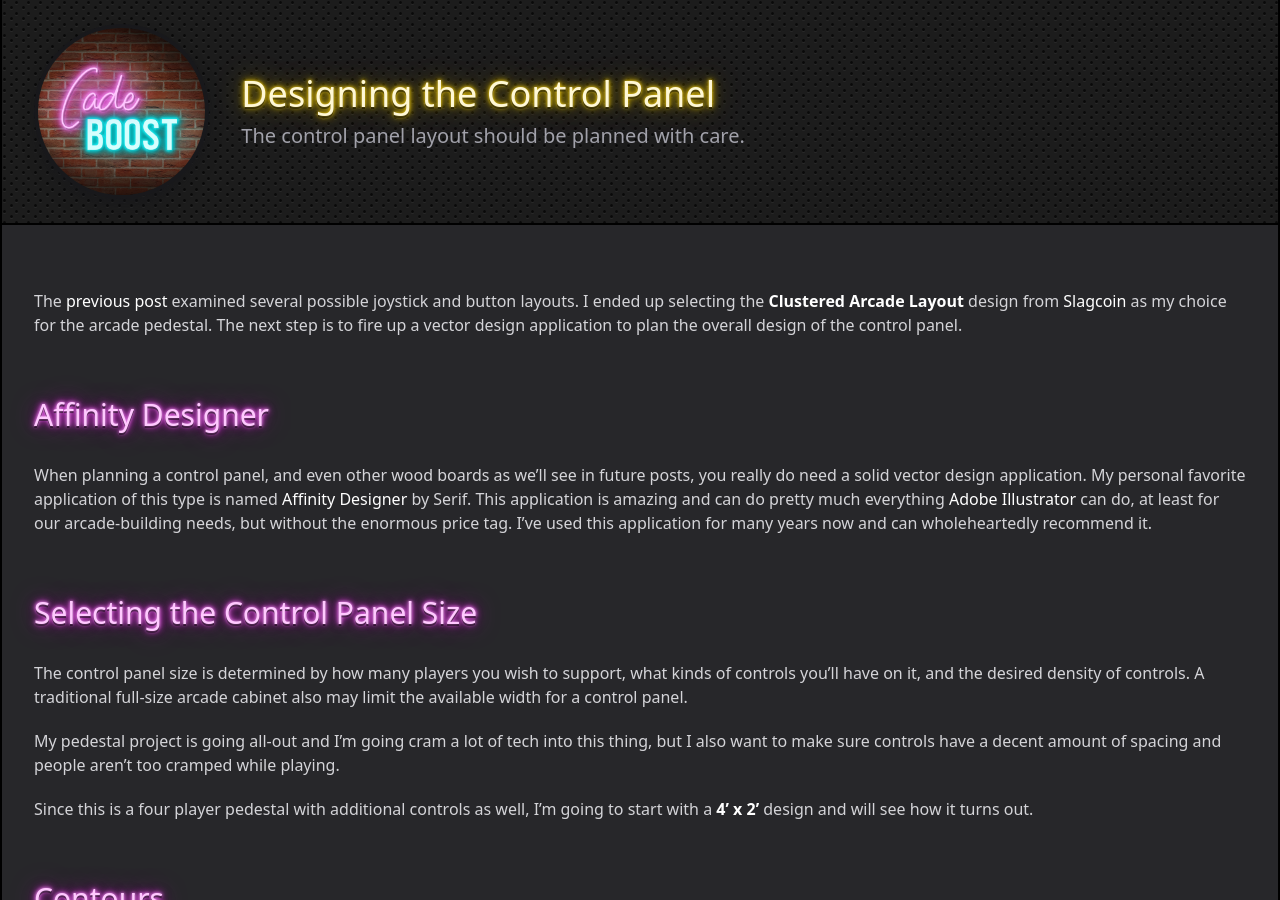
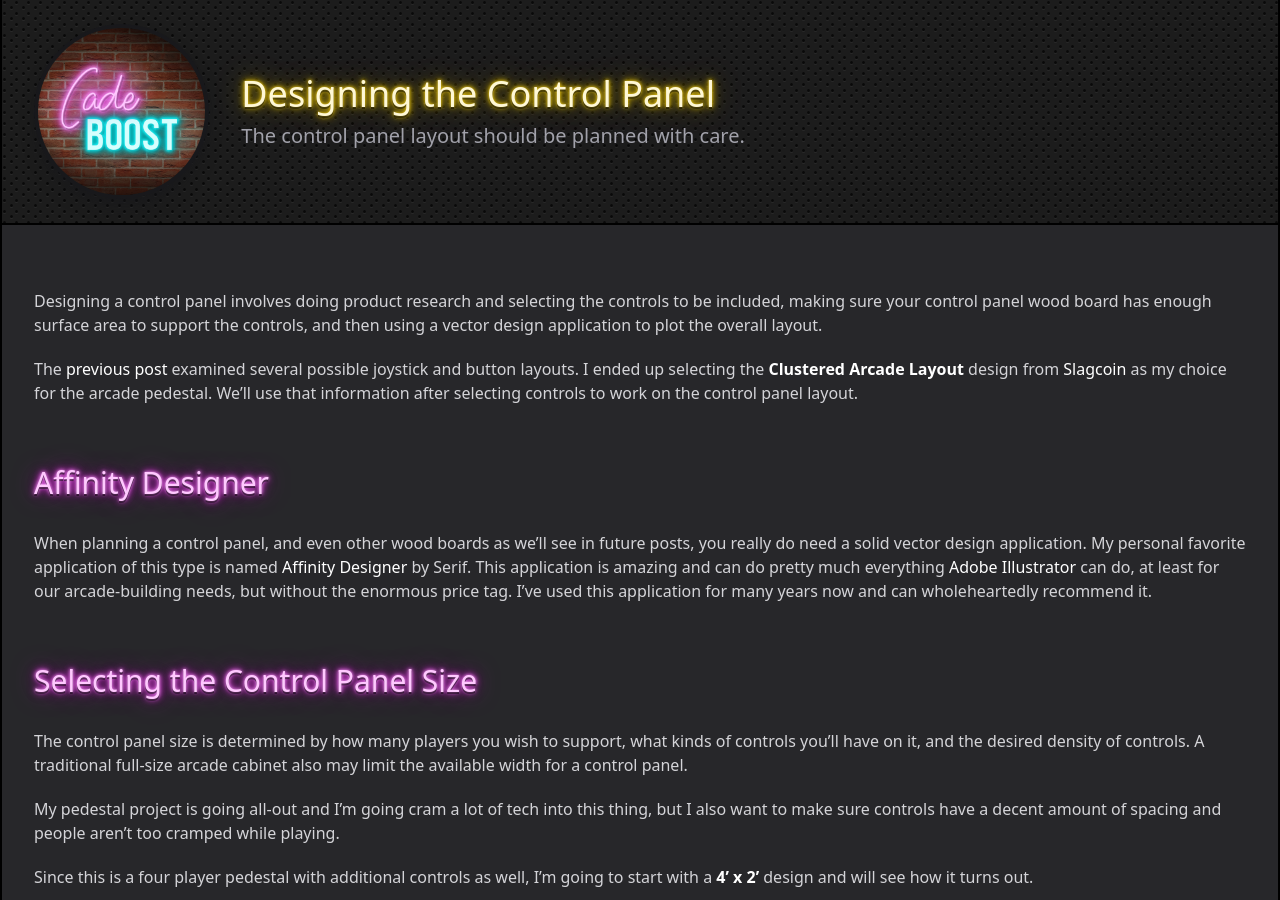
Before and after one commit to CadeBoost/cadeboost.github.io, a Jekyll site: the page built from _posts/2023-05-06-designing-the-control-panel.md, in a window 1280 px wide and 900 px high. Built offline with Jekyll 4.4.1, drawn with Linux system fonts in a browser that asks for light colours; our own code applies the rules of GitHub Pages for plain Markdown files; some of the changed text lies outside the part shown.

Commit message:
Updated the blog post.

```diff
--- a/_includes/input.css
+++ b/_includes/input.css
@@ -74,7 +74,7 @@
 		color: theme('colors.yellow.200');
 	}
 
-	.prose strong {
+	.prose :where(strong) {
 		color: inherit;
 		font-weight: 600;
 	}
--- a/_layouts/default.html
+++ b/_layouts/default.html
@@ -37,7 +37,7 @@
 
 		<footer class="mx-auto max-w-7xl py-6 px-4 sm:px-6 lg:py-8 lg:px-8">
 			<div class="text-center text-base text-zinc-500">
-				Copyright &copy; 2022 <a href="/">CadeBoost</a>. <br class="sm:hidden" />
+				Copyright &copy; 2022-2023 <a href="/">CadeBoost</a>. <br class="sm:hidden" />
 				All rights reserved.
 			</div>
 		</footer>
--- a/_posts/2023-05-06-designing-the-control-panel.md
+++ b/_posts/2023-05-06-designing-the-control-panel.md
@@ -4,7 +4,9 @@ description: The control panel layout should be planned with care.
 tags: design control-panel joystick buttons
 ---
 
-The [previous post]({% post_url 2023-01-04-planning-a-joystick-button-layout %}) examined several possible joystick and button layouts.  I ended up selecting the **Clustered Arcade Layout** design from [Slagcoin](https://www.slagcoin.com/joystick/layout.html) as my choice for the arcade pedestal.  The next step is to fire up a vector design application to plan the overall design of the control panel.
+Designing a control panel involves doing product research and selecting the controls to be included, making sure your control panel wood board has enough surface area to support the controls, and then using a vector design application to plot the overall layout.
+
+The [previous post]({% post_url 2023-01-04-planning-a-joystick-button-layout %}) examined several possible joystick and button layouts.  I ended up selecting the **Clustered Arcade Layout** design from [Slagcoin](https://www.slagcoin.com/joystick/layout.html) as my choice for the arcade pedestal.  We'll use that information after selecting controls to work on the control panel layout.
 
 ## Affinity Designer
 
```
